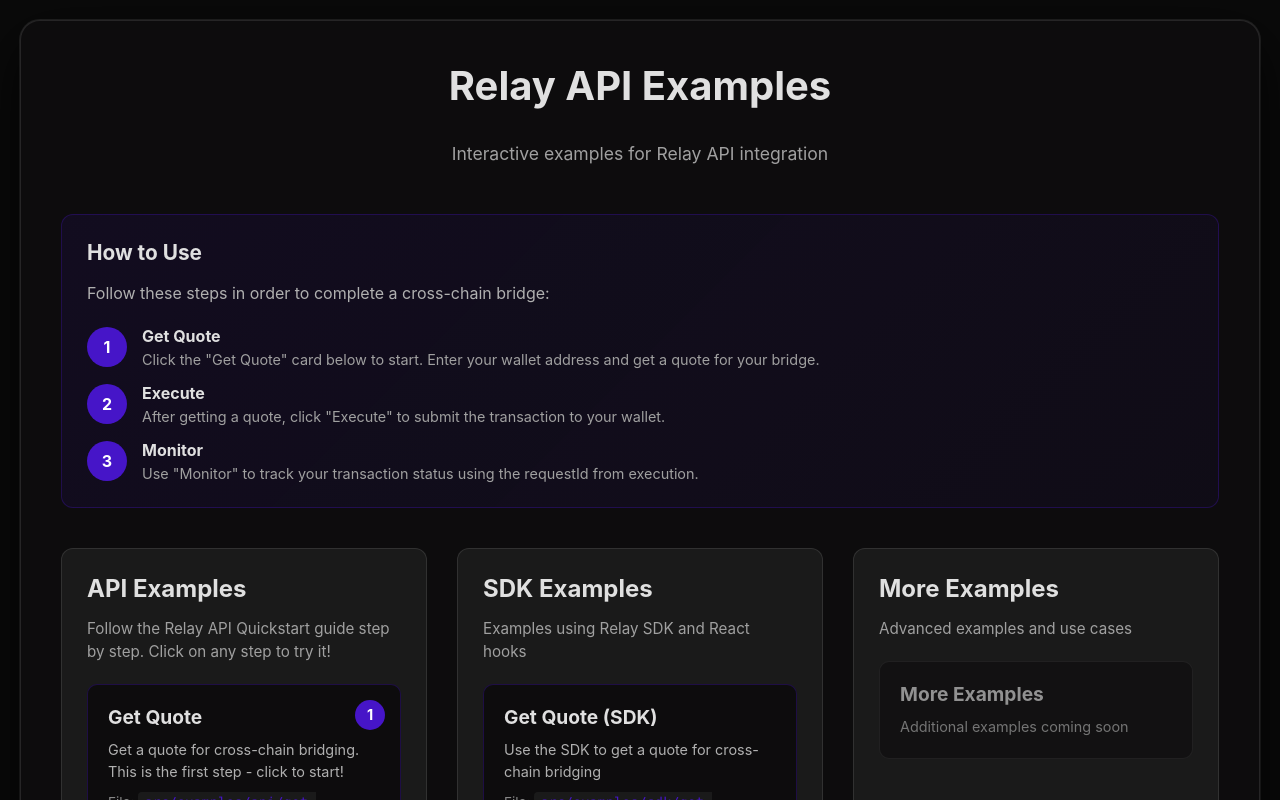
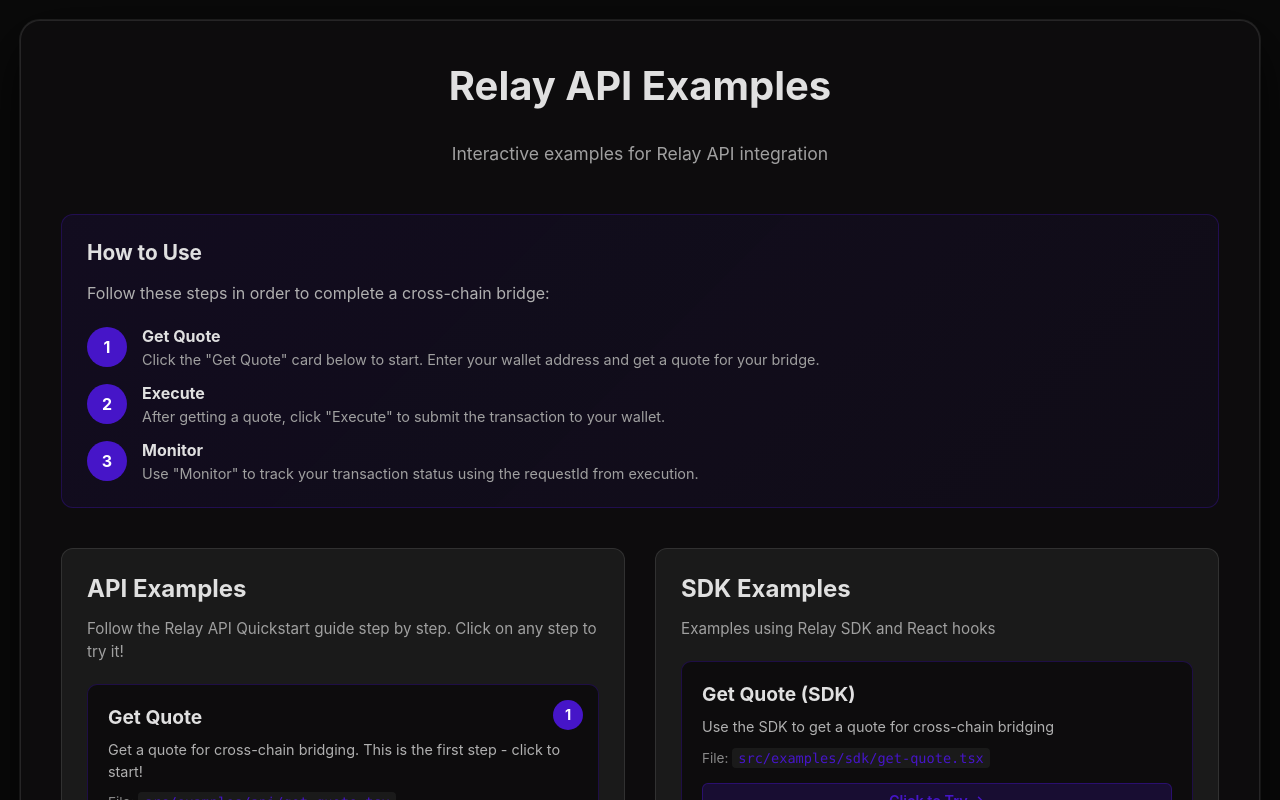
Before and after one commit to GiselleNessi/relay-demo, a React (Vite) app: page / in a window 1280 px wide. Shown: the top 800 px of the page. Built offline with nearby package versions, Linux system fonts and the light colour scheme.

Commit message:
Remove More Examples section
- Remove More Examples category and coming soon placeholder
- Clean up examples structure

```diff
--- a/src/App.tsx
+++ b/src/App.tsx
@@ -22,7 +22,7 @@ function App() {
     const [selectedExample, setSelectedExample] = useState<Example | null>(null);
     const [quoteResponse, setQuoteResponse] = useState<any>(null);
 
-    const examples: { api: Example[]; sdk: Example[]; more: Example[] } = {
+        const examples: { api: Example[]; sdk: Example[] } = {
         api: [
             {
                 id: "get-quote",
@@ -78,15 +78,7 @@ function App() {
                 component: ClaimAppFeesExample,
                 file: "src/examples/sdk/claim-app-fees.tsx"
             }
-        ],
-        more: [
-            {
-                id: "coming-soon",
-                title: "More Examples",
-                description: "Additional examples coming soon",
-                disabled: true
-            }
-        ]
+            ]
     };
 
     const handleExampleClick = (example: Example) => {
@@ -368,27 +360,8 @@ function App() {
                                 </div>
                             ))}
                         </div>
-                    </div>
-
-                    {/* More Examples */}
-                    <div className="example-category">
-                        <h2 className="category-title">More Examples</h2>
-                        <p className="category-description">
-                            Advanced examples and use cases
-                        </p>
-                        <div className="examples-list">
-                            {examples.more.map((example) => (
-                                <div
-                                    key={example.id}
-                                    className={`example-card ${example.disabled ? "disabled" : ""}`}
-                                >
-                                    <h3>{example.title}</h3>
-                                    <p>{example.description}</p>
-                                </div>
-                            ))}
                         </div>
                     </div>
-                </div>
 
                 <div className="footer">
                     <p>
```
